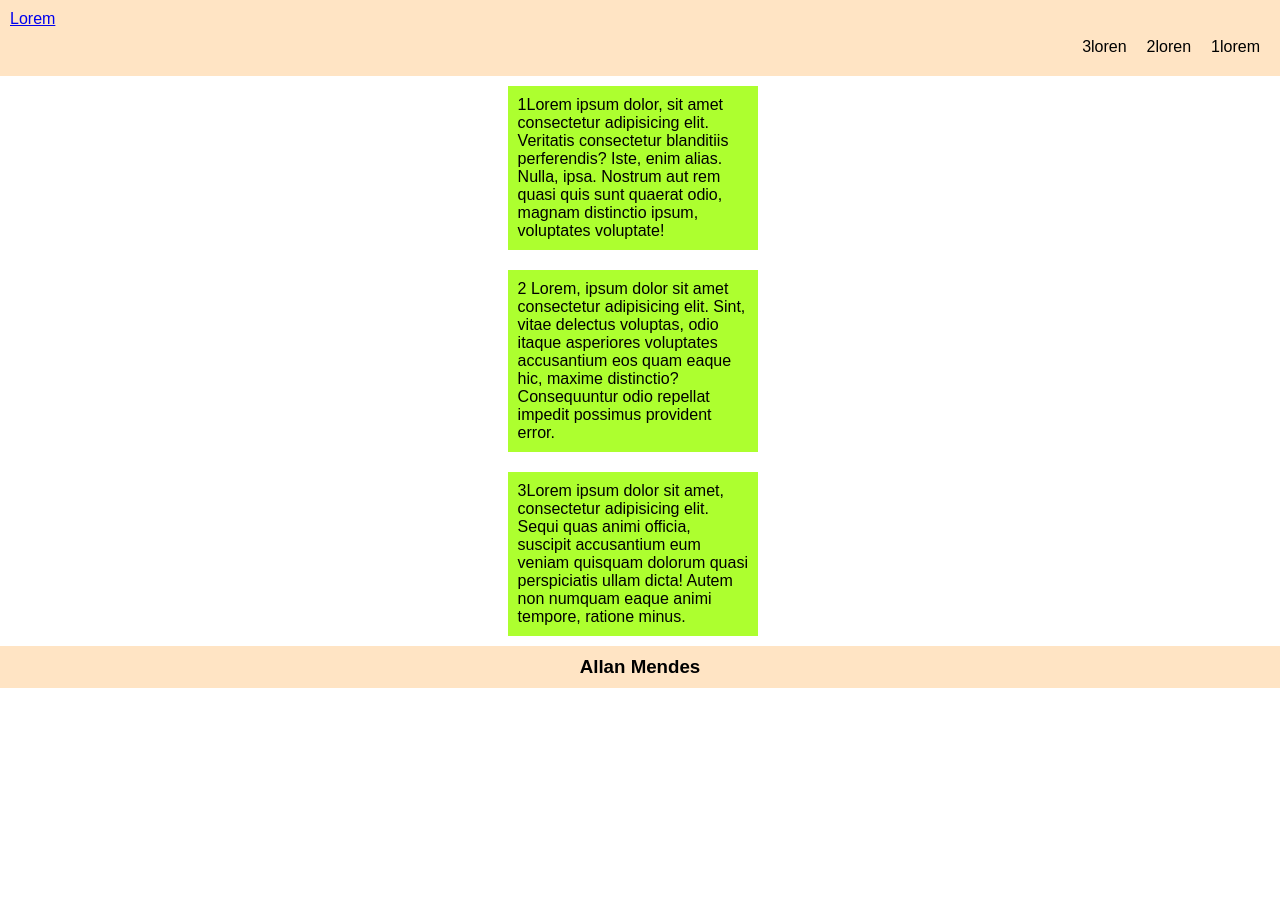
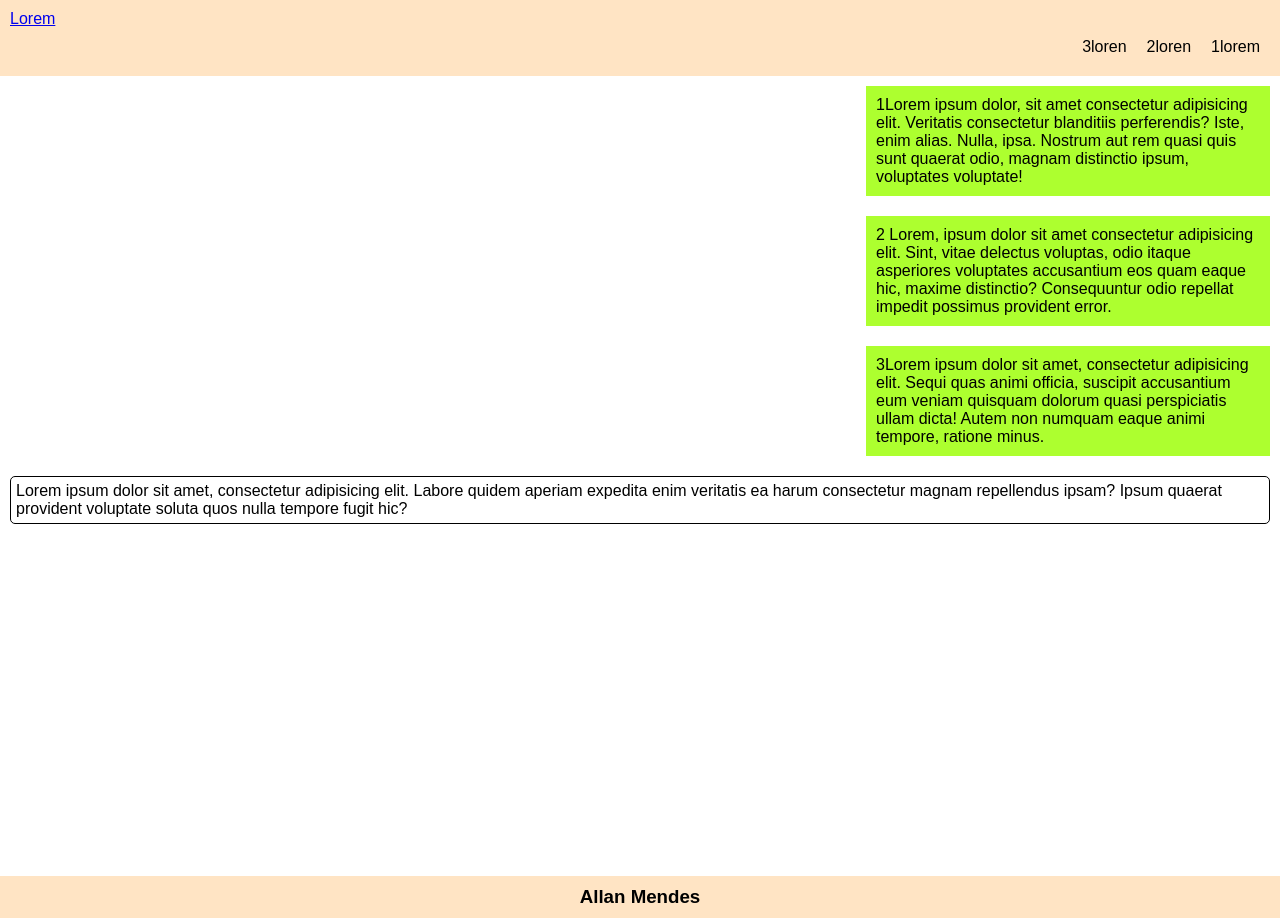
Before and after one commit to allan516/flexbox, a plain HTML site: page index.html in a window 1280 px wide. Before the commit the page ends 800 px from the top, so only its background shows below. Drawn offline with Linux system fonts and the light colour scheme.

Commit message:
ajustando

```diff
--- a/estilos/style.css
+++ b/estilos/style.css
@@ -25,10 +25,17 @@ header > nav > a {
     color: black;
 }
 .flex-conteiner {
-    max-width: 768px;
-    display: flex;
+    min-height: 100vh;
+    display: inline-flex;
     flex-direction: column;
     align-items: flex-end;
+}
+
+.fx {
+    border: 1px solid black;
+    border-radius: 5px;
+    padding: 5px;
+    margin: 10px;
 }
 
 .flex-itens {
--- a/index.html
+++ b/index.html
@@ -32,7 +32,13 @@
                 3Lorem ipsum dolor sit amet, consectetur adipisicing elit. Sequi quas animi officia, suscipit accusantium eum veniam quisquam dolorum quasi perspiciatis ullam dicta! Autem non numquam eaque animi tempore, ratione minus.
             </p>
         </aside>
+        <div class="fx">
+                <p>
+                    Lorem ipsum dolor sit amet, consectetur adipisicing elit. Labore quidem aperiam expedita enim veritatis ea harum consectetur magnam repellendus ipsam? Ipsum quaerat provident voluptate soluta quos nulla tempore fugit hic?
+                </p>
+        </div>
     </main>
+
     <footer>
         <h3>Allan Mendes</h3>
     </footer>
```
